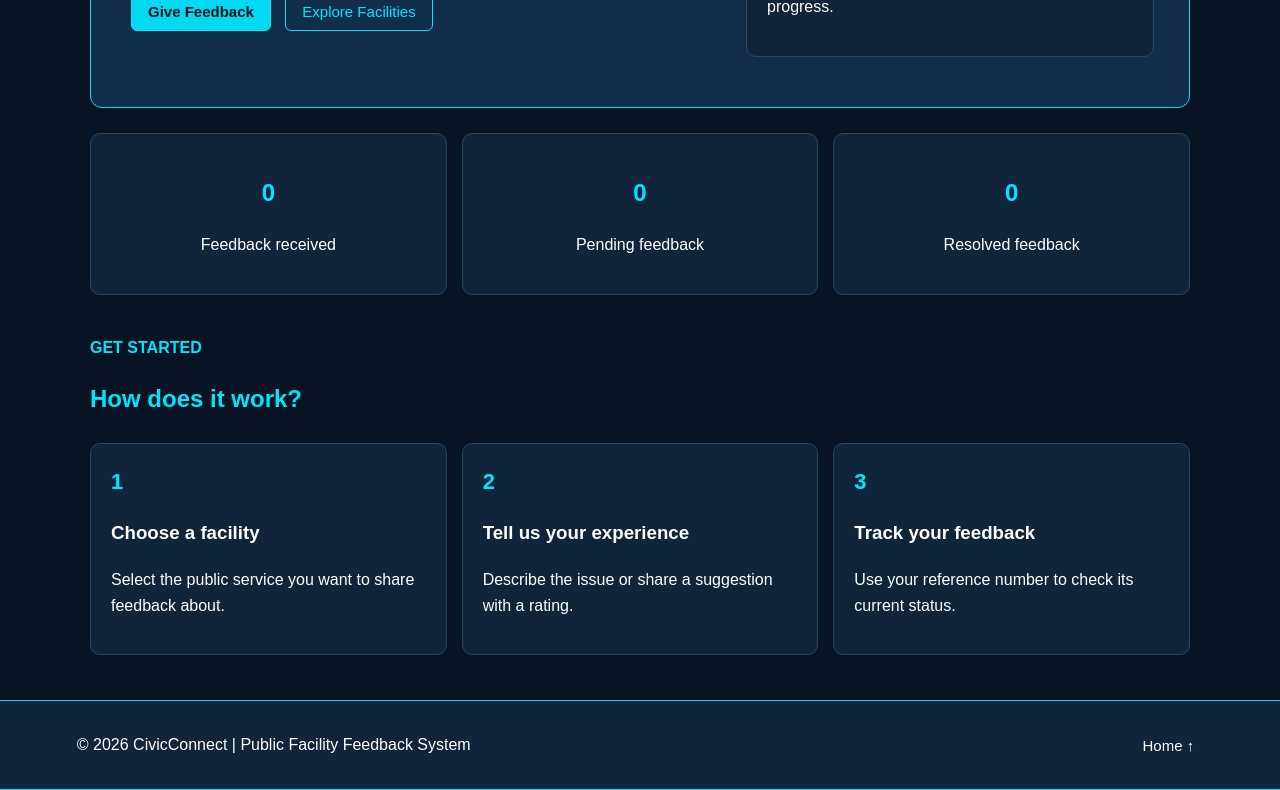
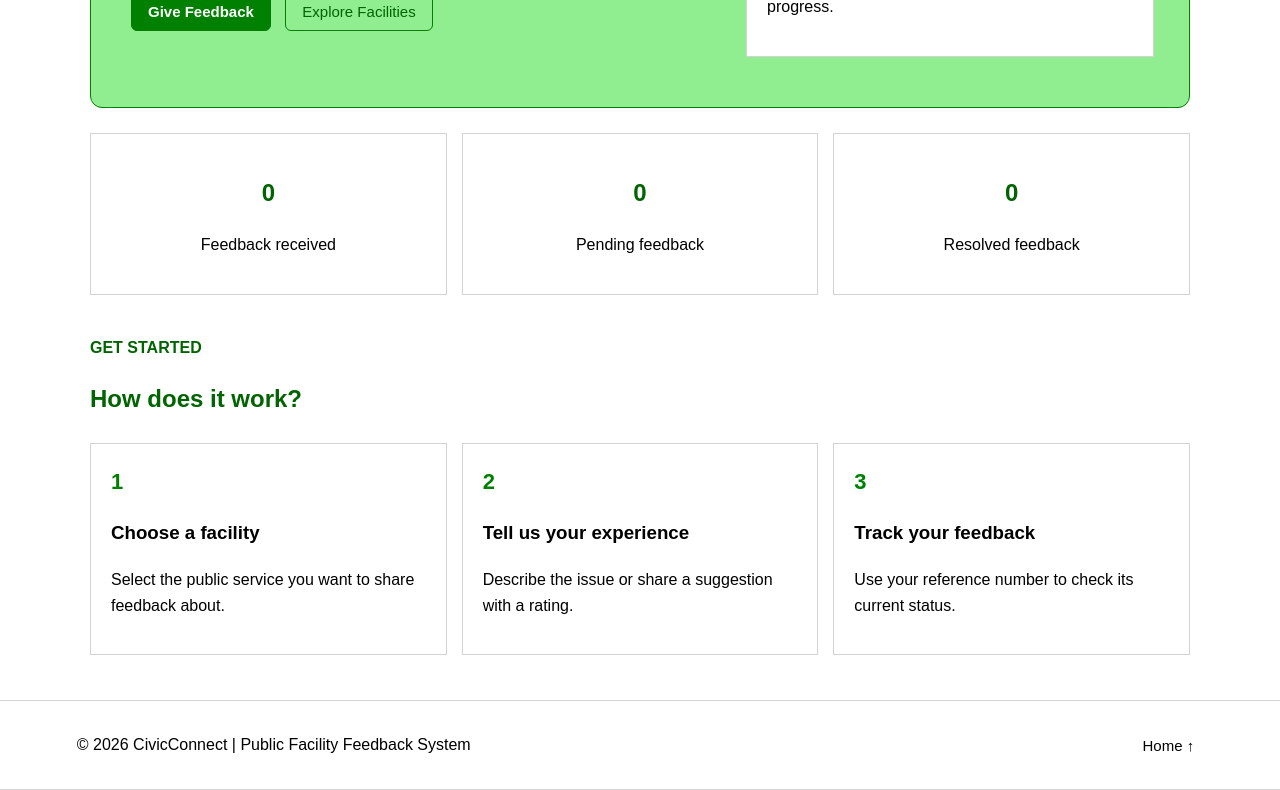
Before and after one commit to sarafatali03a-design/Civivc_connect_, a plain HTML site: page index.html in a window 1280 px wide. Shown: the part 362-1152 px from the top of the page. Drawn offline with Linux system fonts and the light colour scheme.

Commit message:
Change color scheme to light theme

```diff
--- a/style.css
+++ b/style.css
@@ -8,16 +8,16 @@
 body {
     margin: 0;
     font-family: Arial, sans-serif;
-    background-color: #081323;
-    color: white;
+    background-color: white;
+    color: black;
     line-height: 1.6;
 }
 
 /* Header and navigation */
 header, footer {
-    background-color: #10243b;
+    background-color: white;
     padding: 15px 6%;
-    border-bottom: 1px solid #00d9ff;
+    border-bottom: 1px solid lightgray;
 }
 
 .header-content, nav, footer {
@@ -40,13 +40,13 @@ header, footer {
 nav button, footer button {
     background: none;
     border: 0;
-    color: white;
+    color: black;
     padding: 9px;
     cursor: pointer;
 }
 
 nav button:hover, footer button:hover {
-    color: #00e5ff;
+    color: green;
 }
 
 /* Main content */
@@ -61,8 +61,8 @@ main {
 }
 
 .hero {
-    background-color: #122d49;
-    border: 1px solid #00d9ff;
+    background-color: lightgreen;
+    border: 1px solid green;
     border-radius: 12px;
     padding: 35px;
     display: flex;
@@ -80,15 +80,15 @@ main {
 }
 
 .tag {
-    color: #00e5ff;
+    color: darkgreen;
     font-weight: bold;
 }
 
 .hero-card, .step-card, .facility-card,
 .form-card, .track-card, .table-card, .stat-card {
-    background-color: #10243b;
-    border: 1px solid #294763;
-    border-radius: 10px;
+    background-color: white;
+    border: 1px solid lightgray;
+
     padding: 20px;
     margin-bottom: 15px;
 }
@@ -111,16 +111,16 @@ button {
 }
 
 .primary-button {
-    background-color: #00d9ef;
-    color: #081323;
-    border: 1px solid #00e5ff;
+    background-color: green;
+    color: white;
+    border: 1px solid green;
     font-weight: bold;
 }
 
 .outline-button, .home-button {
     background: none;
-    color: #00e5ff;
-    border: 1px solid #00e5ff;
+    color: darkgreen;
+    border: 1px solid green;
 }
 
 /* Cards and sections */
@@ -137,7 +137,7 @@ button {
 
 .stat-card h2, .section-heading h2,
 .page-heading h1, .facility-card h3, th {
-    color: #00e5ff;
+    color: darkgreen;
 }
 
 .section-heading, .page-heading {
@@ -145,7 +145,7 @@ button {
 }
 
 .step-number {
-    color: #00e5ff;
+    color: green;
     font-weight: bold;
     font-size: 22px;
 }
@@ -161,9 +161,9 @@ input, select, textarea {
     width: 100%;
     padding: 10px;
     margin: 6px 0 14px;
-    background-color: #081323;
+    background-color: white;
     color: white;
-    border: 1px solid #34506d;
+    border: 1px solid lightgray;
     border-radius: 6px;
 }
 
@@ -183,8 +183,8 @@ input, select, textarea {
 }
 
 .rating button {
-    background-color: #20334d;
-    color: #718096;
+    background-color:lightgray;
+    color: gray;
     border: 0;
     padding: 8px;
     cursor: pointer;
@@ -195,7 +195,7 @@ input, select, textarea {
 }
 
 .message, .small-note {
-    color: #a8bad1;
+    color: gray;
 }
 
 /* Table and footer */
@@ -210,12 +210,12 @@ table {
 
 th, td {
     padding: 10px;
-    border-bottom: 1px solid #29415d;
+    border-bottom: 1px solid lightgray;
     text-align: left;
 }
 
 footer {
-    border-top: 1px solid #00d9ff;
+    border-top: 1px solid lightgray;
 }
 
 /* Mobile screen support */
```
